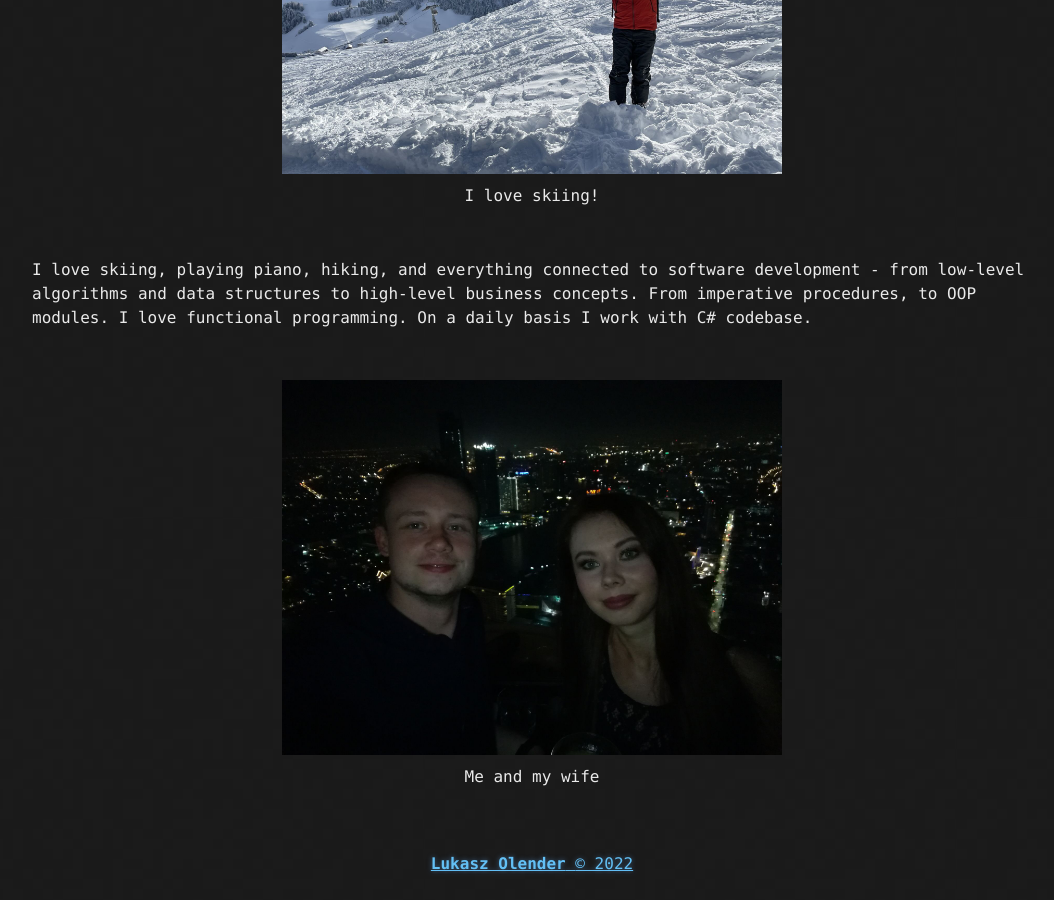
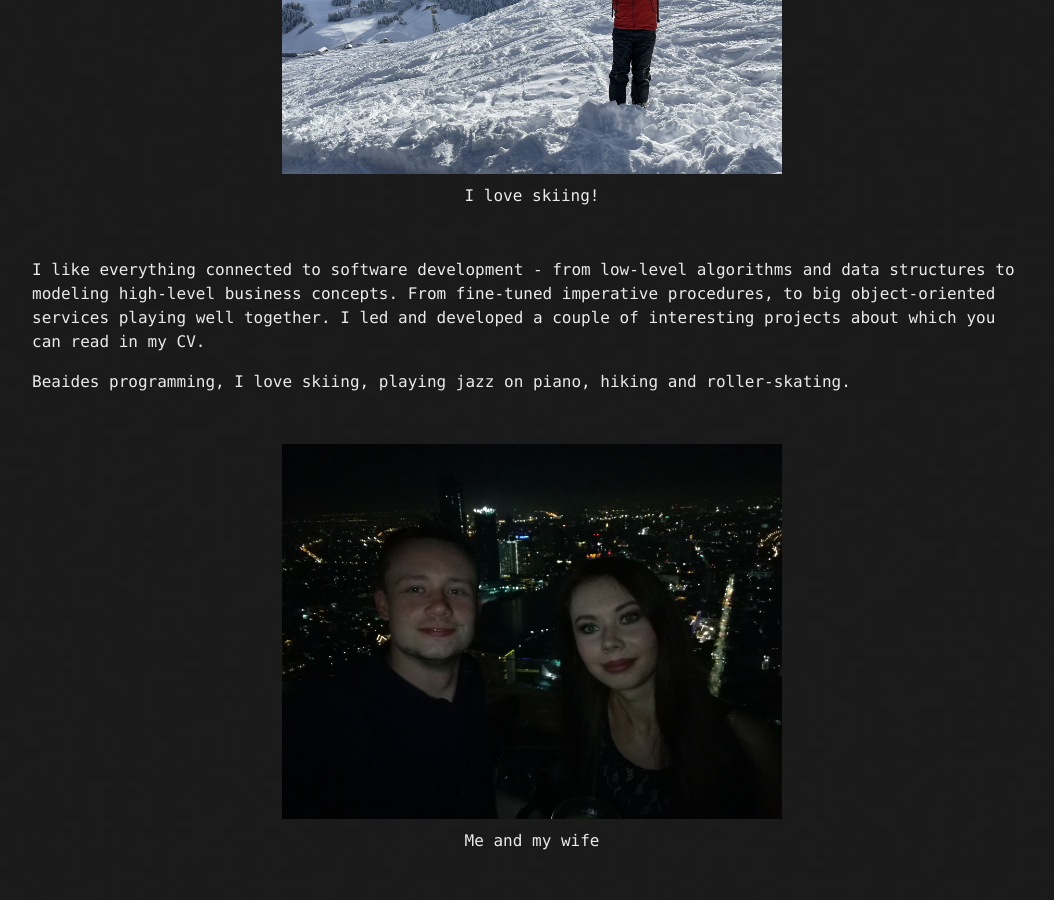
Before and after one commit to lukiasz/lukiasz.github.io, a Jekyll site: the page built from about.md, in a window 1280 px wide and 900 px high, scrolled down 2674 px. Shown: the whole window, without its empty margins (108-1162 px from the left). Built offline with Jekyll 4.4.1, drawn with Linux system fonts in a browser that asks for light colours.

Commit message:
update about.md

```diff
--- a/about.md
+++ b/about.md
@@ -48,6 +48,9 @@ In 2016 I moved to Shiji where I work now.
 
 {% include figure.html url="/assets/about/snow.jpg" description="I love skiing!" %}
 
-I love skiing, playing piano, hiking, and everything connected to software development - from low-level algorithms and data structures to high-level business concepts. From imperative procedures, to OOP modules. I love functional programming. On a daily basis I work with C# codebase.
+I like everything connected to software development - from low-level algorithms and data structures to modeling high-level business concepts. From fine-tuned imperative procedures, to big object-oriented services playing well together. I led and developed a couple of interesting projects about which you can read in my CV.
+
+
+Beaides programming, I love skiing, playing jazz on piano, hiking and roller-skating.
 
 {% include figure.html url="/assets/about/bangkok-november-2017.jpg" description="Me and my wife" %}
```
